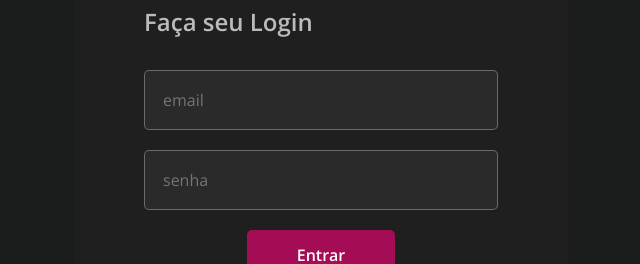
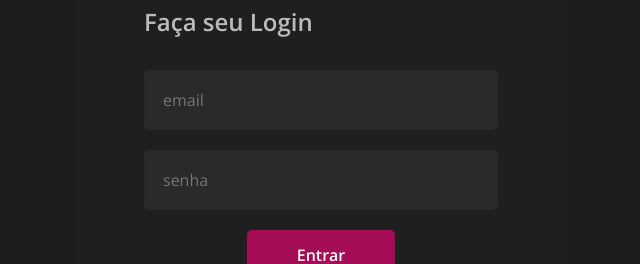
Before and after one commit to Thaina-Abrantes/propofando-frontend, a React (Create React App) app: page / in a window 1280 px wide. Shown: the part 321-585 px from the top of the page, without its empty margins (319-959 px from the left). Built offline with nearby package versions, Linux system fonts and the light colour scheme.

Commit message:
inputs default dark e light

```diff
--- a/src/pages/Login/index.js
+++ b/src/pages/Login/index.js
@@ -10,8 +10,8 @@ export function Login() {
 
         <form>
           <span>Faça seu Login</span>
-          <input type="text" placeholder="email" />
-          <input placeholder="senha" type="password" />
+          <input className="input" type="text" placeholder="email" />
+          <input className="input" placeholder="senha" type="password" />
           <div>
             <button className="button">Entrar</button>
           </div>
--- a/src/pages/Login/styles.module.scss
+++ b/src/pages/Login/styles.module.scss
@@ -44,11 +44,6 @@
   input {
     width: 354px;
     height: 60px;
-    color: var(--textLight);
-  }
-  input:hover {
-    background: #cacaca12;
-    border: 1.5px solid #cfd1dc;
   }
 
   div {
--- a/src/styles/button.scss
+++ b/src/styles/button.scss
@@ -30,6 +30,8 @@
   color: var(--textLight);
   cursor: not-allowed;
 }
+
+/*BUTTON DARK SECONDARY*/
 
 .button-dark-secondary {
   all: unset;
@@ -65,7 +67,7 @@
   color: var(--btnSecondaryDisable);
   cursor: not-allowed;
 }
-
+/*BUTTON LIGTH SECONDARY*/
 .button-ligth-secondary {
   all: unset;
   box-sizing: border-box;
--- a/src/styles/index.scss
+++ b/src/styles/index.scss
@@ -7,6 +7,7 @@
   --attention: #ffc866;
   --ok: #58a33d;
   --textDark: #212322;
+  --textDarkHover: #2123224d;
   --textGray: #505253;
   --textLight: #fffefe;
   --btnPrimary: #a40d56;
@@ -18,6 +19,7 @@
   --btnSecondaryDisable: #444444;
   --btnLightHover: #a40d5699;
   --borderColor: #ededed;
+  --inputBackgroundLigth: #fcfcfc;
 }
 
 @import url("./button.scss");
--- a/src/styles/input.scss
+++ b/src/styles/input.scss
@@ -1,7 +1,8 @@
-input {
+.input {
   all: unset;
-  background: rgba(202, 202, 202, 0.07);
-  border: 1.5px solid rgba(252, 252, 252, 0.3);
+  background: #cacaca12;
+  color: var(--textLight);
+  border: 1.5px solid var(--textDarkHover);
   box-sizing: border-box;
   border-radius: 5px;
 
@@ -11,3 +12,26 @@ input {
   font-size: 16px;
   padding: 18px;
 }
+.input:hover {
+  background: #cacaca12;
+  border: 1.5px solid #cfd1dc;
+}
+
+.input-light {
+  all: unset;
+  background: var(--inputBackgroundLigth);
+  border: 1.5px solid var(--textDarkHover);
+  color: var(--textDark);
+  box-sizing: border-box;
+  border-radius: 5px;
+
+  font-family: "Open Sans";
+  font-style: normal;
+  font-weight: 400;
+  font-size: 16px;
+  padding: 18px;
+}
+.input-light:hover {
+  color: var(--textDark);
+  border: 1.5px solid var(--textDark);
+}
```
